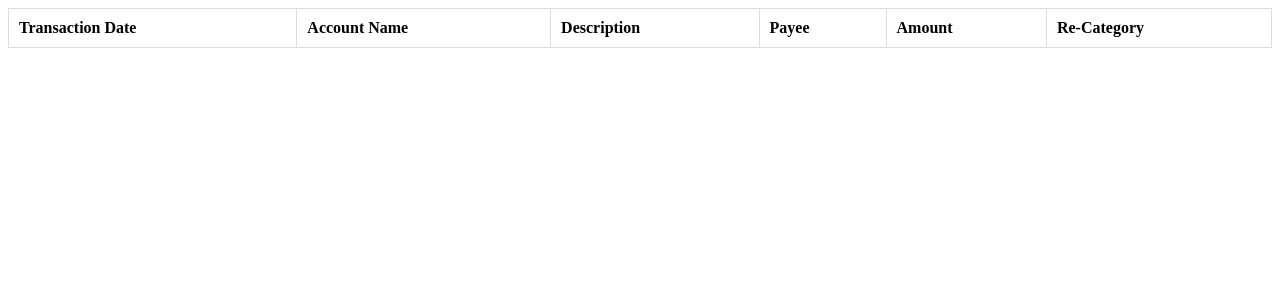
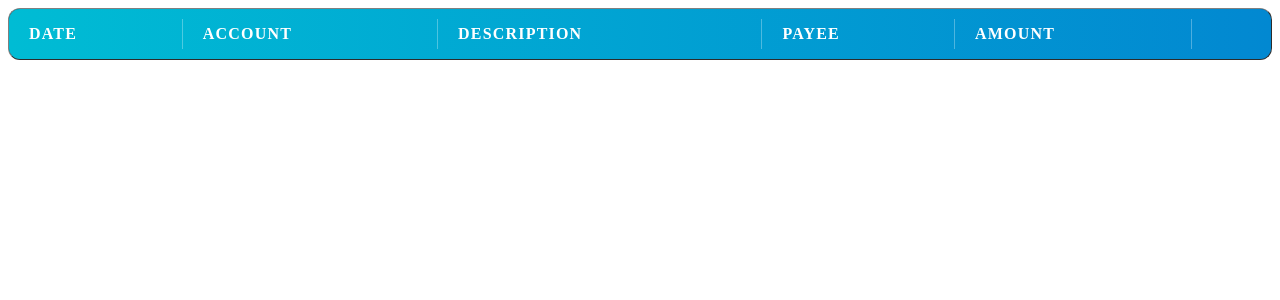
Before and after one commit to CodeWithCJ/SparkyBudget, a Flask app: page /get_budget_transaction_details in a window 1280 px wide. Shown: the top 300 px of the page. Run offline with Flask 3, Linux system fonts and the light colour scheme; a user stored in the database is signed in; data that the repository does not hold is empty.

Commit message:
Updated Budget Transaction Details for Web & Mobile view.

```diff
--- a/SparkyBudget/static/css/budget_transaction_details.css
+++ b/SparkyBudget/static/css/budget_transaction_details.css
@@ -1,14 +1,147 @@
-/* Default styles for desktop */
+/* Container for the table with glowing effect */
+.budget_transaction_details_wrapper {
+    /*background: linear-gradient(135deg, #1e2a44 0%, #2a3b5a 100%);   */
+    background: linear-gradient(145deg, #2E3440, #353b48);
+    padding: 20px;
+    border-radius: 16px;
+    margin: 10px 0;
+    position: relative;
+    box-shadow: 0 0 20px rgba(0, 188, 212, 0.3);
+    animation: glow 2s ease-in-out infinite alternate;
+}
+
+/* Glowing animation keyframes */
+@keyframes glow {
+    0% {
+        box-shadow: 0 0 10px rgba(0, 188, 212, 0.3), 0 0 40px rgba(0, 188, 212, 0.2);
+    }
+    100% {
+        box-shadow: 0 0 15px rgba(0, 188, 212, 0.5), 0 0 60px rgba(0, 188, 212, 0.3);
+    }
+}
+
+/* Default styles for desktop - Enhanced version with new colors */
 .budget-transaction-table {
     width: 100%;
-    border-collapse: collapse;
+    border-collapse: separate;
+    border-spacing: 0;
+    /*background: linear-gradient(145deg, #2a3b5a, #3e4b6a);*/
+    background: linear-gradient(145deg, #2E3440, #353b48);
+    border-radius: 12px;
+    overflow: hidden;
+    margin: 0;
 }
 
-.budget-transaction-table th,
+.budget-transaction-table thead {
+    background: linear-gradient(90deg, #00bcd4, #0288d1);
+    color: #ffffff;
+    text-transform: uppercase;
+    letter-spacing: 1.2px;
+}
+
+.budget-transaction-table th {
+    padding: 16px 20px;
+    text-align: left;
+    font-weight: 600;
+    border: none;
+    position: relative;
+}
+
+.budget-transaction-table th::after {
+    content: '';
+    position: absolute;
+    right: 0;
+    top: 50%;
+    transform: translateY(-50%);
+    height: 60%;
+    width: 1px;
+    background: rgba(255, 255, 255, 0.3);
+}
+
+.budget-transaction-table th:last-child::after {
+    display: none;
+}
+
+.budget-transaction-table tbody {
+    background: transparent;
+}
+
+.budget-transaction-table tr {
+    transition: all 0.3s ease;
+}
+
+.budget-transaction-table tr:hover {
+    background: rgba(0, 188, 212, 0.1);
+    transform: translateY(-2px);
+    box-shadow: 0 4px 12px rgba(0, 188, 212, 0.2);
+}
+
 .budget-transaction-table td {
-    padding: 10px;
+    padding: 15px 20px;
     text-align: left;
-    border: 1px solid #ddd;
+    border: none;
+    border-bottom: 1px solid rgba(255, 255, 255, 0.15);
+    color: #e0e7ff;
+    font-weight: 400;
+}
+
+.budget-transaction-table td:last-child {
+    border-right: none;
+}
+
+.budget-transaction-table .reCategorizeButton {
+    background: linear-gradient(90deg, #ff6f61, #ff8a65);
+    color: white;
+    border: none;
+    padding: 8px 16px;
+    border-radius: 6px;
+    cursor: pointer;
+    transition: all 0.3s ease;
+    font-weight: 500;
+}
+
+.budget-transaction-table .reCategorizeButton:hover {
+    transform: translateY(-1px);
+    box-shadow: 0 4px 12px rgba(255, 111, 97, 0.4);
+}
+
+.budget-transaction-table .updateSubcategoryButton {
+    background: linear-gradient(90deg, #4dd0e1, #81d4fa);
+    color: white;
+    border: none;
+    padding: 8px 16px;
+    border-radius: 6px;
+    cursor: pointer;
+    transition: all 0.3s ease;
+    font-weight: 500;
+}
+
+.budget-transaction-table .updateSubcategoryButton:hover {
+    transform: translateY(-1px);
+    box-shadow: 0 4px 12px rgba(77, 182, 172, 0.4);
+}
+
+.budget-transaction-table .subcategoryLabel {
+    color: #e0e7ff;
+    margin-right: 10px;
+    font-weight: 500;
+}
+
+.budget-transaction-table .select2-container .select2-selection--single {
+    background: #3e4b6a;
+    border: 1px solid rgba(255, 255, 255, 0.15);
+    color: #e0e7ff;
+    border-radius: 6px;
+    height: 36px;
+}
+
+.budget-transaction-table .select2-container--default .select2-selection--single .select2-selection__rendered {
+    color: #e0e7ff;
+    line-height: 36px;
+}
+
+.budget-transaction-table .select2-container--default .select2-selection--single .select2-selection__arrow {
+    height: 36px;
 }
 
 /* Hide mobile view on desktop */
@@ -16,10 +149,10 @@
     display: none;
 }
 
-/* Mobile styles */
+/* Mobile styles (unchanged as requested) */
 @media (max-width: 768px) {
     /* Hide table on mobile */
-    .budget-transaction-table {
+    .budget-transaction-container {
         display: none;
     }
 
@@ -41,7 +174,7 @@
     .budget_transaction_details_header {
         display: flex;
         justify-content: space-between;
-        align-items: center; /* Vertically center the items */
+        align-items: center;
     }
 
     .budget_transaction_details_info {
@@ -62,18 +195,13 @@
     .budget_transaction_details_amount {
         font-size: 16px;
         font-weight: bold;
-    }
-
-    .budget_transaction_details_amount {
-        font-size: 16px;
-        font-weight: bold;
         display: block;
     }
 
     .budget_transaction_details_status {
         font-size: 12px;
-        color: #00cc00; /* Default to green for "MORE" */
-        cursor: pointer; /* Add pointer cursor to indicate clickability */
+        color: #00cc00;
+        cursor: pointer;
     }
 
     .budget_transaction_details_toggle {
@@ -82,7 +210,7 @@
         color: #fff;
         font-size: 16px;
         cursor: pointer;
-        padding: 0; /* Remove padding to align better */
+        padding: 0;
     }
 
     .budget_transaction_details_body {
--- a/SparkyBudget/templates/budget_transaction_details.html.jinja
+++ b/SparkyBudget/templates/budget_transaction_details.html.jinja
@@ -1,15 +1,16 @@
 <link rel="stylesheet" href="{{ url_for('static', filename='css/budget_transaction_details.css') }}">
 
-<!-- Desktop Table (unchanged) -->
+<!-- Desktop Table Container -->
+<div class="budget-transaction-container">
     <table border="1" class="budget-transaction-table">
         <thead>
             <tr>
-            <th>Transaction Date</th>
-            <th>Account Name</th>
+                <th>Date</th>
+                <th>Account</th>
                 <th>Description</th>
                 <th>Payee</th>
                 <th>Amount</th>
-            <th>Re-Category</th>
+                <th></th>
             </tr>
         </thead>
         <tbody>
@@ -34,8 +35,9 @@
             </div>
         </tbody>
     </table>
+</div>
 
-<!-- Mobile View -->
+<!-- Mobile View (unchanged as requested) -->
 <div class="budget-transaction-mobile-container">
     {% for detail in transaction_details %}
     <div class="budget_transaction_details_card">
@@ -48,7 +50,6 @@
                 <span class="budget_transaction_details_amount">{{ detail[5] | tocurrency }}</span>
                 <span class="budget_transaction_details_status" onclick="budget_transaction_details_toggleDetails(this)">More ▼</span>
             </div>
-
         </div>
         <div class="budget_transaction_details_body" style="display: none;">
             <div class="budget_transaction_details_field">
```
Also changed, not shown: SparkyBudget/static/js/index.js (+15 -3 lines), SparkyBudget/templates/index.html.jinja (+5 -3 lines). Lines whose indentation alone changed are shown as unchanged.
